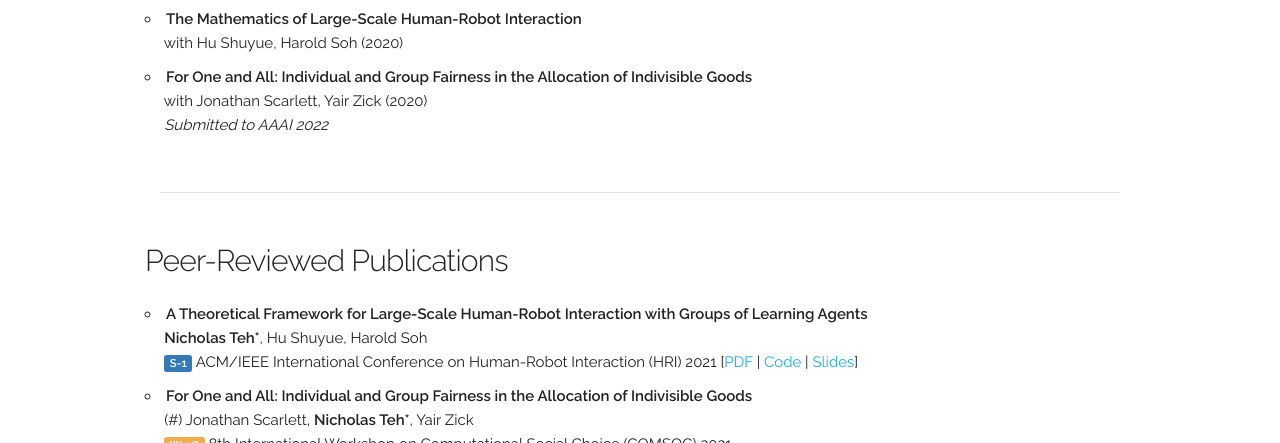
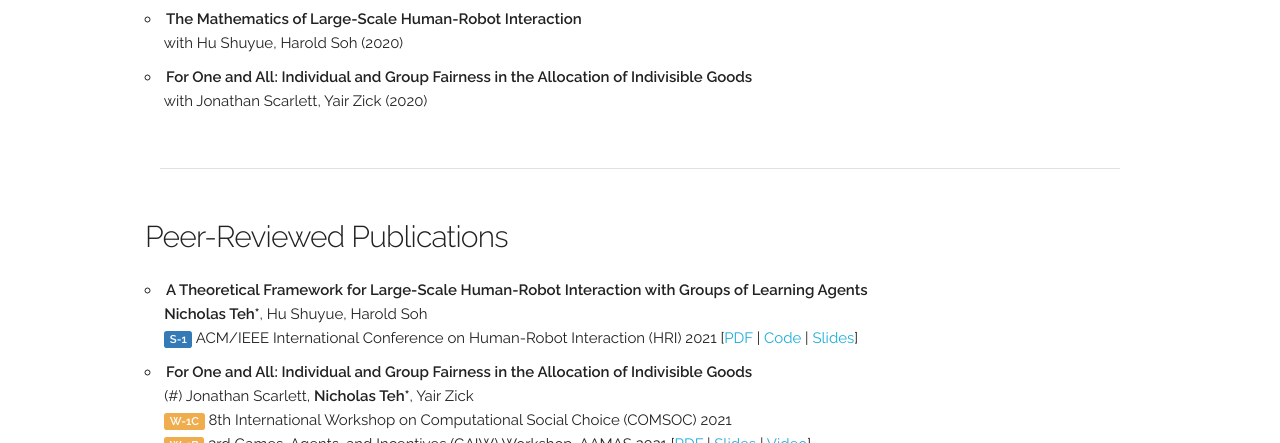
Before and after one commit to nicteh/nicteh, a plain HTML site: page research.html in a window 1280 px wide. Shown: the part 657-1100 px from the top of the page. Drawn offline with nearby package versions, Linux system fonts and the light colour scheme.

Commit message:
Update research.html

```diff
--- a/research.html
+++ b/research.html
@@ -100,8 +100,6 @@
      	<li><b>For One and All: Individual and Group Fairness in the Allocation of Indivisible Goods</b>
      	  	<br />&nbsp;&nbsp;&nbsp;&nbsp;
      	    with Jonathan Scarlett, Yair Zick (2020)
-     	    <br />&nbsp;&nbsp;&nbsp;&nbsp;
-     	    <i>Submitted to AAAI 2022</i>
      	</li>
      </ul>
  	</div>
```
